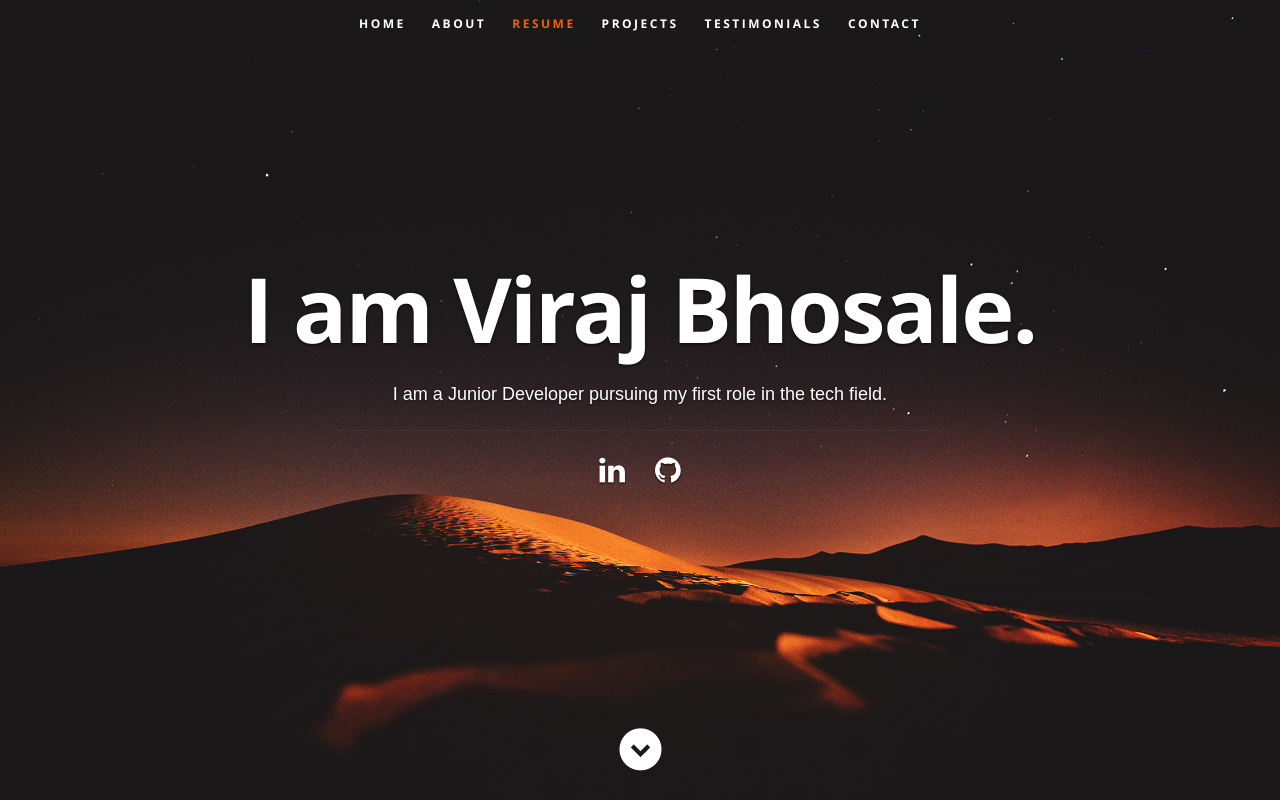
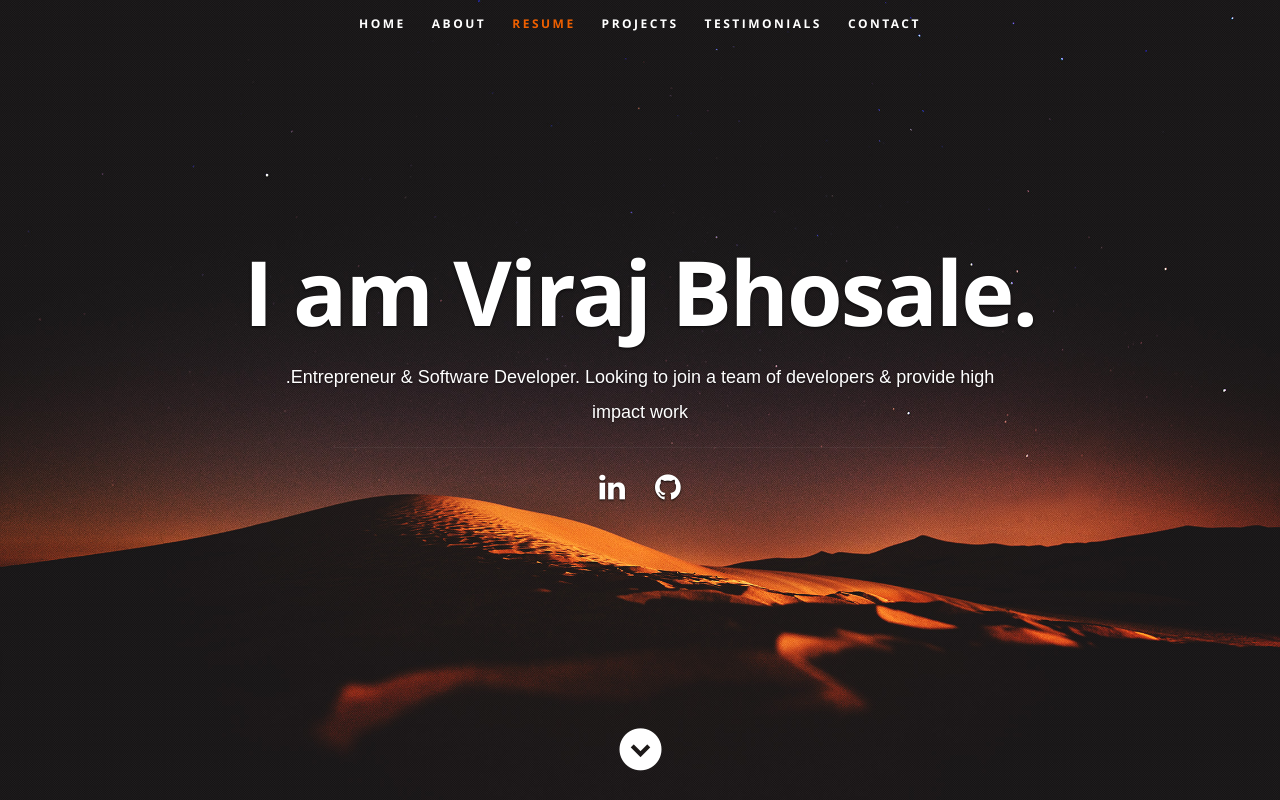
Before and after one commit to viravb/ReactPortfolio, a React (Create React App) app: page / in a window 1280 px wide. Shown: the top 800 px of the page. Built offline with nearby package versions, Linux system fonts and the light colour scheme.

Commit message:
comitting with resumedata updated & modal popups mayyyyybeee fixed

```diff
--- a/src/components/Header.js
+++ b/src/components/Header.js
@@ -22,7 +22,7 @@ export default class Header extends Component {
          <div className="row banner">
             <div className="banner-text">
                <h1 className="responsive-headline">I am {resumeData.name}.</h1>
-               <h3 style={{color:'#fff', fontFamily:'sans-serif '}}>I am a {resumeData.role}.{resumeData.roleDescription}
+               <h3 style={{color:'#fff', fontFamily:'sans-serif '}}>{resumeData.role}.{resumeData.roleDescription}
                </h3>
                <hr/>
                <ul className="social">
--- a/src/resumeData.js
+++ b/src/resumeData.js
@@ -1,10 +1,10 @@
 let resumeData = {
     "imagebaseurl":"",
     "name": "Viraj Bhosale",
-    "role": "Junior Developer pursuing my first role in the tech field",
+    "role": "",
     "linkedinId":"Your LinkedIn Id",
     "skypeid": "Your skypeid",
-    "roleDescription": "",
+    "roleDescription": "Entrepreneur & Software Developer. Looking to join a team of developers & provide high impact work",
     "socialLinks":[
         {
           "name":"linkedin",
@@ -17,7 +17,7 @@ let resumeData = {
           "className":"fa fa-github"
         }
       ],
-    "aboutme":"In the process of building my start-up I realized the impact the right technology can have on a business. Since exiting my start-up, I''ve been on a pursuit to enter the tech field to become a part of the solution that transforms businesses ",
+    "aboutme":"In the process of building my start-up I realized the impact the right technology solution can have on a business. Since exiting my start-up, I''ve been on a pursuit to enter the tech field to become a part of this solution so I can help transform businesses ",
     "address":"Columbus, OH",
     "website":"virabv@gmail.com",
     "education":[
@@ -87,13 +87,14 @@ let resumeData = {
     ],
     "testimonials":[
       {
-        "description":"This is a sample testimonial",
-        "name":"Some technical guy"
+        "description":"It is a rarity to see an individual with such a broad technical knowledge base, pinpoint business acumen, and exceptional leadership traits. Viraj is one such rare find and will bring immeasurable value to any team he is on",
+        "name":"Derek R. - Developer, Colleague"
       },
       {
-        "description":"This is a sample testimonial",
-        "name":"Some technical guy"
+        "description":"Viraj's approach to helping our business scale our testing needs was systematic and most important, goal-oriented. He would make a great addition to any team",
+        "name":"Mohammad U."
       }
+
     ]
   }
 
```
